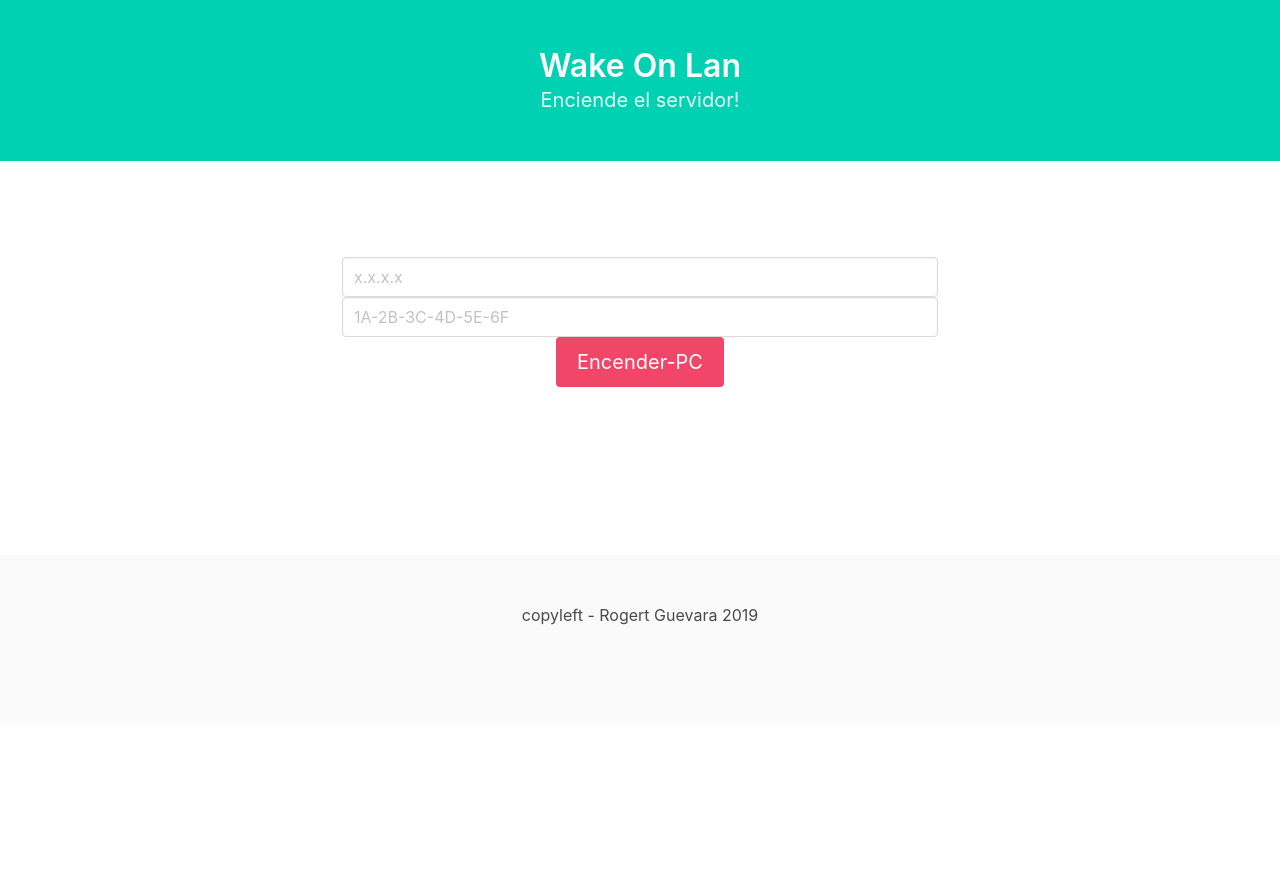
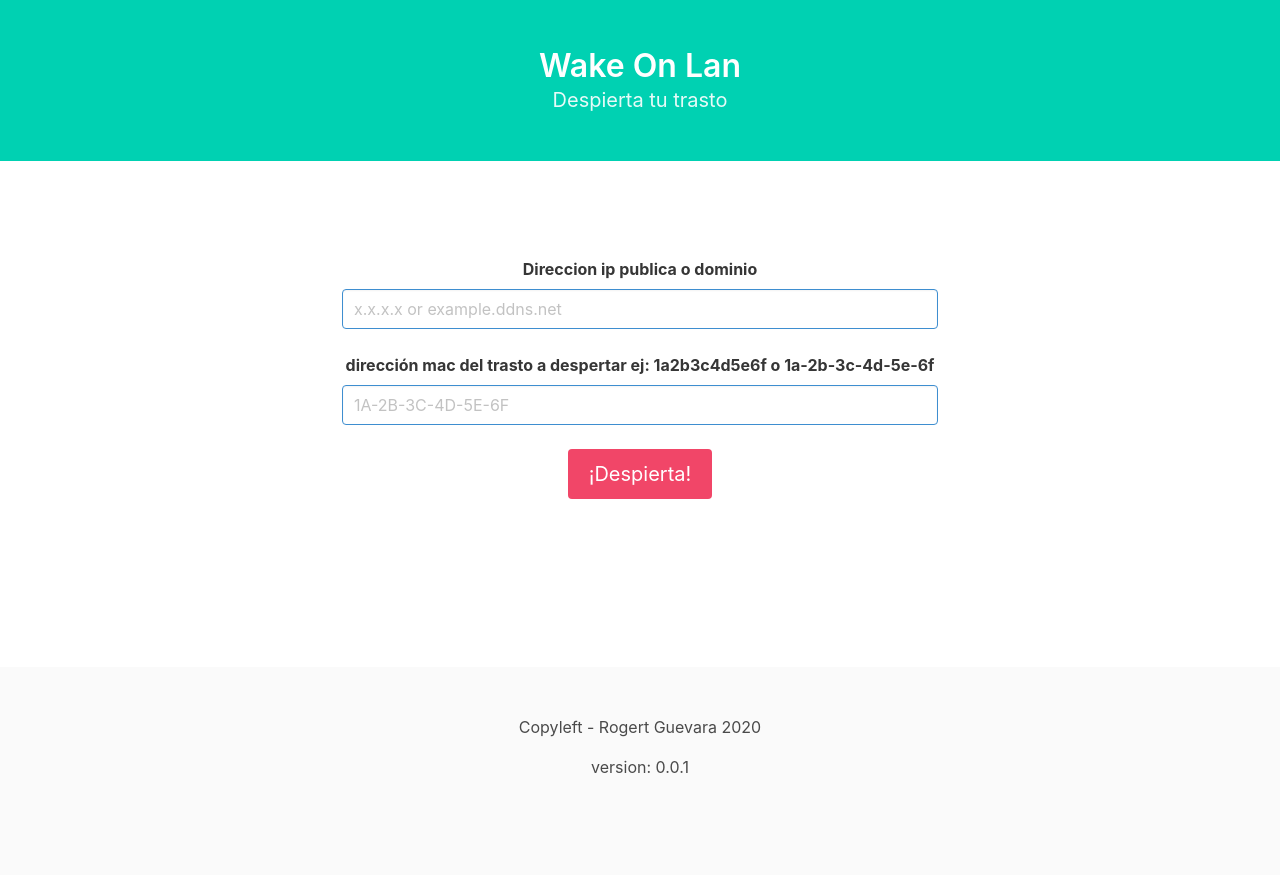
Before and after one commit to rogertgu/wol, a Flask app: page / in a window 1280 px wide. Before the commit the page ends 625 px from the top, so only its background shows below. Run offline with Flask 2, Linux system fonts and the light colour scheme; some libraries are stand-ins or nearby versions.

Commit message:
agregados los input para poder ingresar direccion ip o dominio y mac

```diff
--- a/main.py
+++ b/main.py
@@ -1,30 +1,40 @@
 from flask import Flask
 from flask import render_template
 from flask import request
+from flask import redirect, url_for
 from wakeonlan import send_magic_packet
+from flask import session
 
 
 app = Flask(__name__)
+app.secret_key = 'esto-es-una-clave-muy-secreta'
 
 # rutas
 @app.route('/', methods=['GET', 'POST'])
 def index():
-    return render_template('index.html')
+    if 'dir_ip' in session:
+        dir_ip = session['dir_ip']
+        dir_mac = session['dir_mac']
+        return render_template('index.html',dir_ip=dir_ip, dir_mac=dir_mac)
+    else:
+        return render_template('index.html')
 
 
 @app.route('/wol', methods=['GET', 'POST'])
 def wol():
-
     if request.method == 'POST':
         dir_ip = request.form.get('dir_ip')
         dir_mac = request.form.get('dir_mac')
 
-        send_magic_packet('1C.1B.0D.A2.7C.53',ip_address='minecraft.rjgu.es',port=9)
+        session['dir_ip']=dir_ip
+        session['dir_mac']=dir_mac
 
+        send_magic_packet(dir_mac,ip_address=dir_ip, port=9)
 
+#test mac 1C.1B.0D.A2.7C.53
 
-    return render_template('index.html')
+    return redirect(url_for('index'))
 
 
 if __name__ == "__main__":
-    app.run('0.0.0.0',5000,debug=False)
+    app.run('0.0.0.0',5000,debug=True)
--- a/templates/index.html
+++ b/templates/index.html
@@ -6,15 +6,16 @@
     <br><br>
     <br><br>
 <form action="/wol" method="post">
-  <div class="columns is-mobile has-text-centered">
+  <div class="columns has-text-centered">
     <div class="column is-half is-offset-one-quarter">
-      <input class="input" type="text"  name="dir_ip" id="dir_ip"  placeholder="x.x.x.x" pattern="^((\d{1,2}|1\d\d|2[0-4]\d|25[0-5])\.){3}(\d{1,2}|1\d\d|2[0-4]\d|25[0-5])$" required>
-      <input class="input" type="text"  name="dir_mac" id="dir_mac"  placeholder="1A-2B-3C-4D-5E-6F" pattern="^([0-9A-Fa-f]{2}[:-]){5}([0-9A-Fa-f]{2})$" required>
-      <button class="button is-medium is-danger" name="form-submit"type="submit">Encender-PC</button>
+      <label class="label">Direccion ip publica o dominio</label>
+      <input class="input is-info" type="text"  name="dir_ip" id="dir_ip"  placeholder="x.x.x.x or example.ddns.net" value="{{dir_ip}}" required>
+      <!-- <p class="help is-success"></p> --><br><br>
 
-
-
-
+      <label class="label">dirección mac del trasto a despertar ej: 1a2b3c4d5e6f o 1a-2b-3c-4d-5e-6f</label>
+      <input class="input is-info" type="text"  name="dir_mac" id="dir_mac"  placeholder="1A-2B-3C-4D-5E-6F" value="{{dir_mac}}" pattern="^([0-9A-Fa-f]{2}[:-.]){5}([0-9A-Fa-f]{2})$" required>
+      <br><br>
+      <button class="button is-medium is-danger" name="form-submit"type="submit">¡Despierta!</button>
 
 
 
--- a/templates/layout.html
+++ b/templates/layout.html
@@ -1,5 +1,5 @@
 <!DOCTYPE html>
-<html lang="en">
+<html lang="es">
 <header>
     <meta charset="UTF-8">
     <meta name="viewport" content="width=device-width, initial-scale=1.0">
@@ -14,7 +14,7 @@
     <header class="header hero is-primary has-text-centered">
         <div class="hero-body">
         <h1 class="title">Wake On Lan</h1>
-        <h2 class="subtitle">Enciende el servidor!</h2>
+        <h2 class="subtitle">Despierta tu trasto</h2>
     {% block header %}{% endblock %}
 </div>
     </header>
@@ -26,7 +26,8 @@
     <!-- FOOTER -->
     <footer class="footer">
             <div class="content has-text-centered">
-        <p>copyleft - Rogert Guevara 2019</p>
+        <p>Copyleft - Rogert Guevara 2020</p>
+        <p>version: 0.0.1</p>
     {% block footer %}{% endblock %}
         </div>
     </footer>
```
